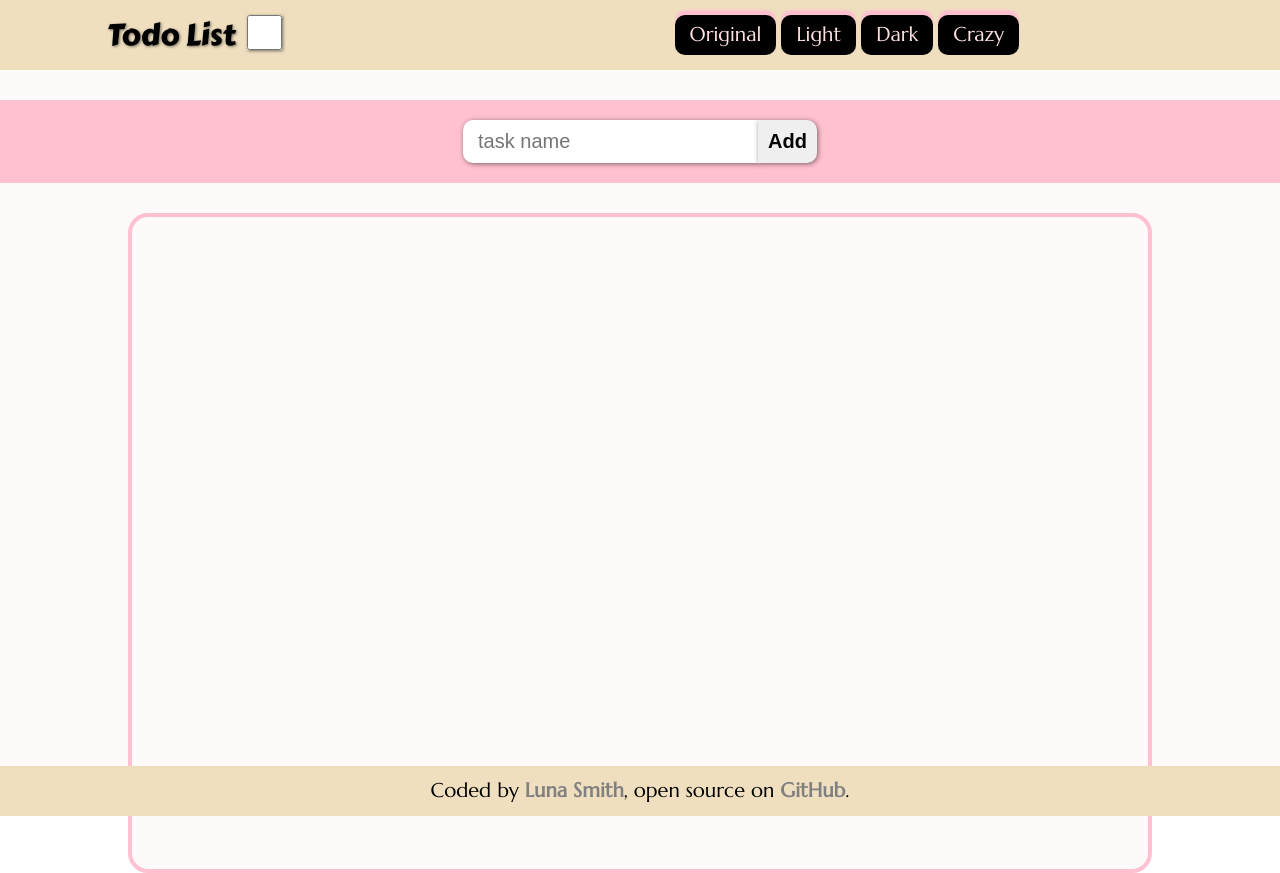
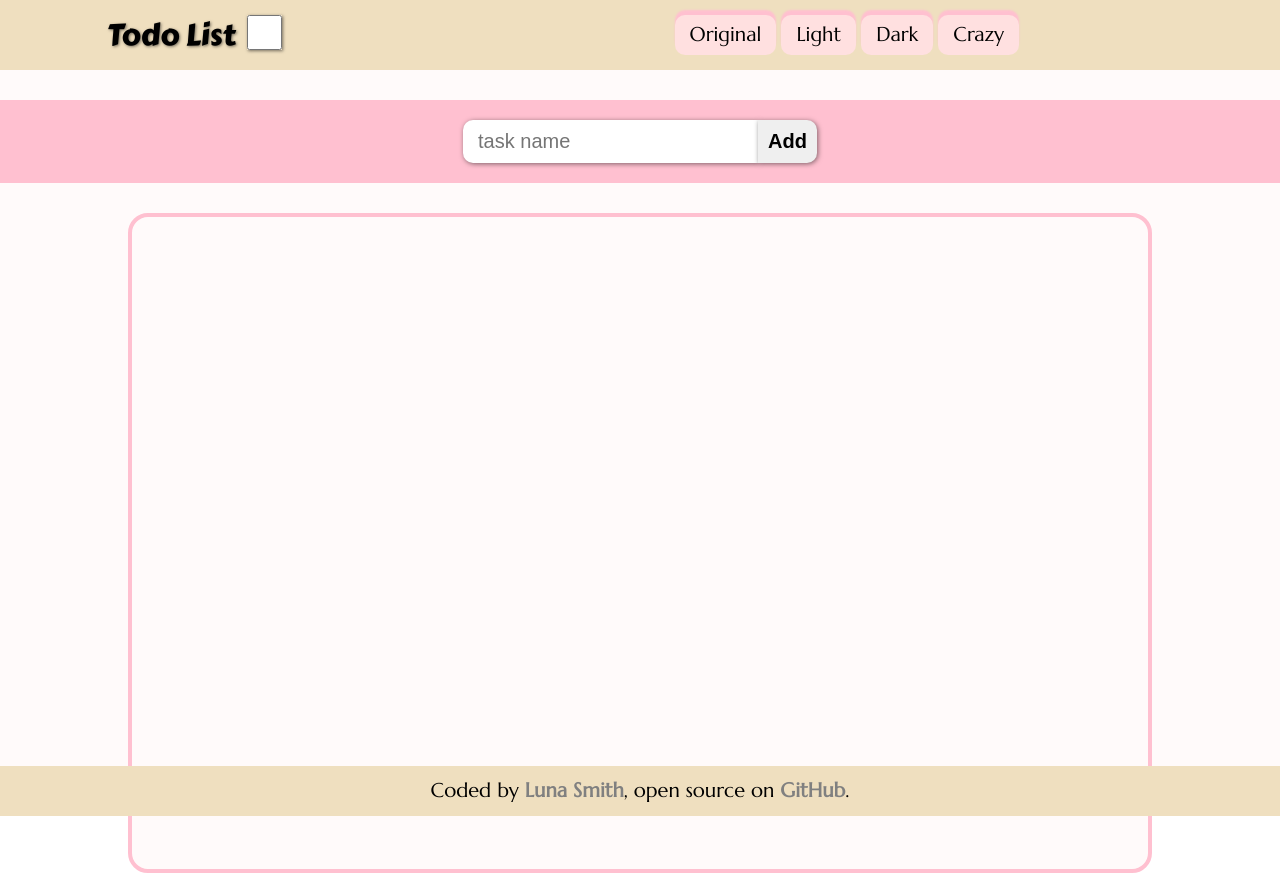
Before and after one commit to Lu-Smith/my_todo_list_react_typescript_redux, a React (Create React App) app: page / in a window 1280 px wide. Built offline with nearby package versions, Linux system fonts and the light colour scheme; the HTML template or start-up script is replaced by a standard one.

Commit message:
Updated Header.tsx
Updated Header.styled.ts

```diff
--- a/src/app/components/Header.tsx
+++ b/src/app/components/Header.tsx
@@ -2,13 +2,14 @@ import React, {FC, useState} from 'react';
 import { useAppDispatch, useAppSelector} from '../hooks';
 import { allDoneTasks } from '../../features/allcheckedtaskSlice';
 import { HeaderContainer, Logo, Menu, Theme, Input, Congratulations} from './styles/Header.styled';
+import { changeTheme } from '../../features/changethemesSlice';
 
 const Header: FC = () => {
 
   const [allchecked, setAllChecked] = useState<boolean>(false);
   const dispatch = useAppDispatch();
   const allcheckedtask = useAppSelector((state) => state.allcheckedtask.value);
-
+  const changethemes = useAppSelector((state) => state.changethemes.value);
 
   const handleAllChecked = () => {
       if (allchecked === false) {
@@ -26,10 +27,10 @@ const Header: FC = () => {
             Todo List <Input type='checkbox' onClick={handleAllChecked}/>
         </Logo>
         <Menu>
-            <Theme>Original</Theme>
-            <Theme>Light</Theme>
-            <Theme>Dark</Theme>
-            <Theme>Crazy</Theme>
+            <Theme theme={changethemes} onClick={(e) => {dispatch(changeTheme('original'))}}>Original</Theme>
+            <Theme theme={changethemes} onClick={(e) => {dispatch(changeTheme('light'))}}>Light</Theme>
+            <Theme theme={changethemes} onClick={(e) => {dispatch(changeTheme('dark'))}}>Dark</Theme>
+            <Theme theme={changethemes} onClick={(e) => {dispatch(changeTheme('crazy'))}}>Crazy</Theme>
         </Menu>
         <Congratulations color={allcheckedtask}> Well Done 😄</Congratulations>
     </HeaderContainer>
--- a/src/app/components/Main.tsx
+++ b/src/app/components/Main.tsx
@@ -9,6 +9,8 @@ const Main: FC = () => {
     const [createTask, setCreateTask] = useState<string>("");
     const dispatch = useAppDispatch();
     const newtasks = useAppSelector((state) => state.newtask.value);
+    const changethemes = useAppSelector((state) => state.changethemes.value);
+
 
     const handleAddTask = (): void => {
         if(!createTask) return;
--- a/src/app/components/styles/Header.styled.ts
+++ b/src/app/components/styles/Header.styled.ts
@@ -30,10 +30,16 @@ list-style: none;
 padding: 5px 15px;
 line-height: 30px;
 transition: all 200ms ease-in-out;
-background-color: black;
+background-color: ${props =>
+props.theme === "original" ? "#ffe0e0" :
+props.theme === "light" ? "#f9f6f7" :
+props.theme === "dark" ? "black" : "orange"};
 border-radius: 10px;
 margin-right: 5px;
-color: #ffe0e0;
+color: ${props =>
+props.theme === "original" ? "black" :
+props.theme === "light" ? "#ff971d" :
+props.theme === "dark" ? "#00d1ff" : "#5e227f"};
 cursor: pointer;
 box-shadow: 0 -5px 2px #ffc0d0;
 ;
```
